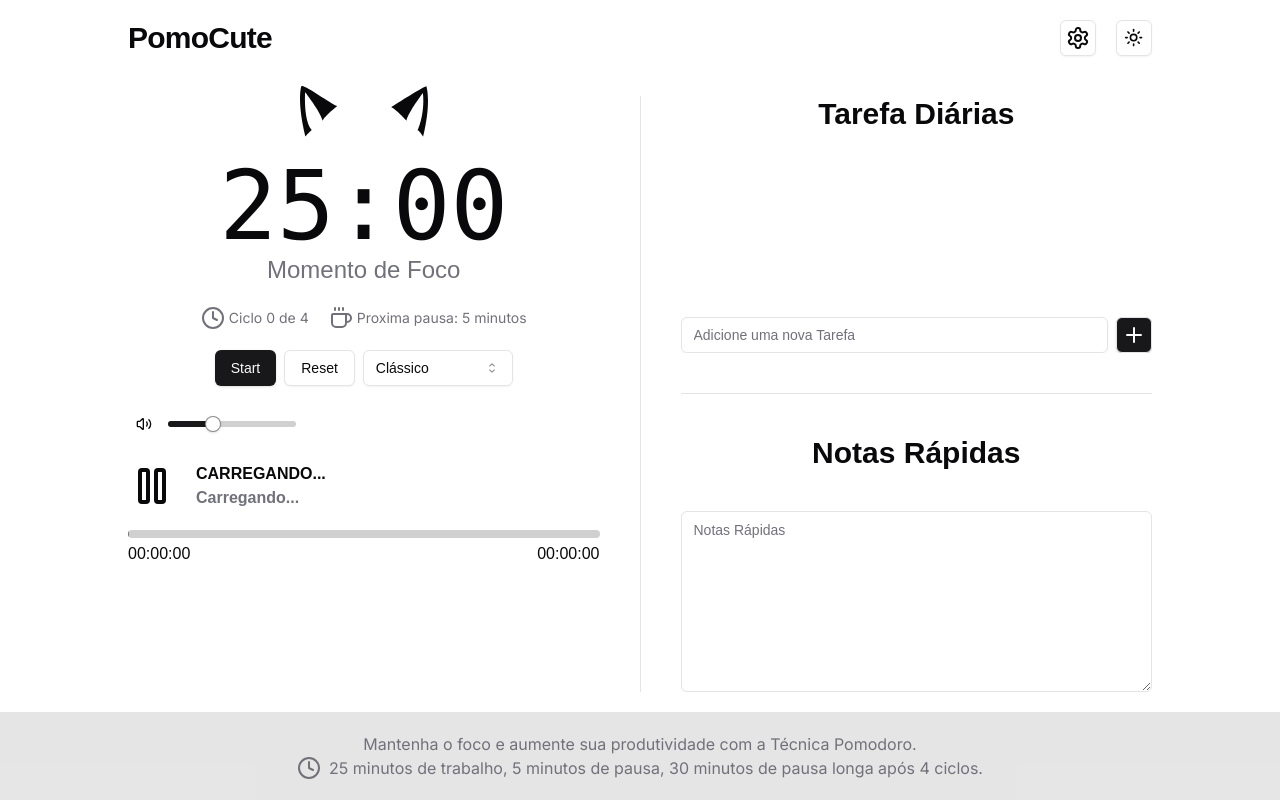
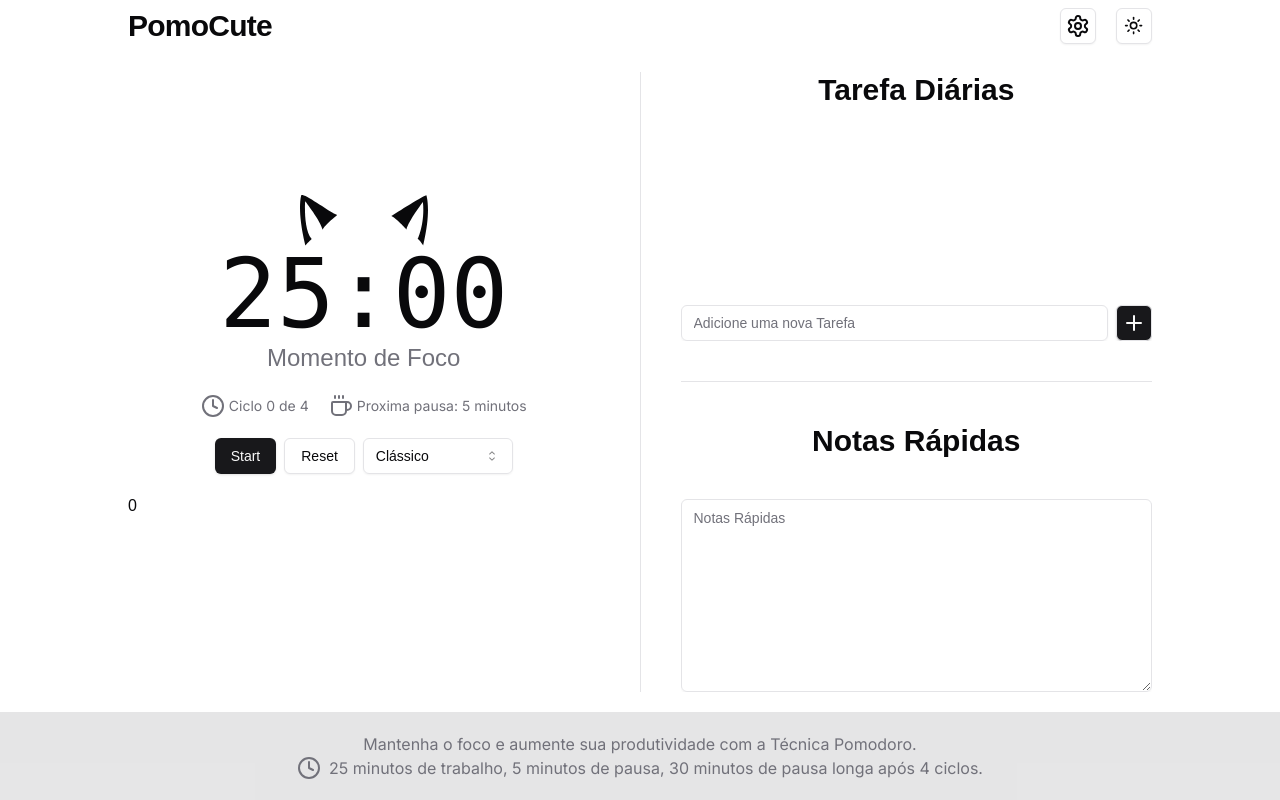
Before and after one commit to mxrqz/pomoCute, a Next.js app: page / in a window 1280 px wide. Built offline with nearby package versions, Linux system fonts and the light colour scheme; a web font is replaced by a local one.

Commit message:
bg music

```diff
--- a/src/app/page.tsx
+++ b/src/app/page.tsx
@@ -20,20 +20,22 @@ export default function Home() {
   const [type, setType] = useState<"Video" | "Playlist">()
   const [URL, setURL] = useState<string>()
   const [autoplay, setAutoplay] = useState<boolean>()
+  const [index, setIndex] = useState<number>()
 
   const handleSelectedTime = (selectedTime: { timer: number; break: number, cycles: number, longBreak: number }) => {
     setTimer(selectedTime)
   }
 
-  const handleSettings = (settings: { mediaType: "Video" | "Playlist", URL: string, autoplay: boolean }) => {
+  const handleSettings = (settings: { mediaType: "Video" | "Playlist", URL: string, autoplay: boolean, index: number }) => {
     setType(settings.mediaType)
     setURL(settings.URL)
     setAutoplay(settings.autoplay)
+    setIndex(settings.index)
   }
 
   return (
     <>
-      <nav className="flex items-center justify-between py-5 sm:px12 lg:px-32 2xl:px-64">
+      <nav className="flex items-center justify-between py-2 sm:px12 lg:px-32 2xl:px-64">
         <h2 className="text-3xl font-semibold tracking-tight">PomoCute</h2>
 
         <div className="inline-flex gap-5">
@@ -46,8 +48,8 @@ export default function Home() {
         <div className="w-full flex flex-col gap-5">
           <Pomodoro selectedTime={handleSelectedTime} />
 
-          {type && URL && autoplay && (
-            <YtIframe videoURL={URL} playlist={type === "Playlist"} autoplay={autoplay} index={0} />
+          {type && URL && autoplay && index && (
+            <YtIframe videoURL={URL} playlist={type === "Playlist"} autoplay={autoplay} index={index} />
           )}
         </div>
 
--- a/src/components/pomodoro.tsx
+++ b/src/components/pomodoro.tsx
@@ -1,7 +1,8 @@
 "use client"
 
 import { useEffect, useState } from "react"
-import { Rubik_Mono_One, Inter, Baloo_Paaji_2 } from "next/font/google"
+// import { Rubik_Mono_One, } from "next/font/google"
+import { Inter, Baloo_Paaji_2 } from "next/font/google"
 import { Clock, Coffee } from "lucide-react"
 
 import { Button } from "./ui/button"
@@ -126,7 +127,7 @@ export default function Pomodoro({ selectedTime }: Pomodoro) {
     return (
         <div className="flex justify-center 2xl:gap-10">
             <div className="flex flex-col gap-5 items-center relative h-fit">
-                <Ears className="w-32 2xl:w-96 h-fit fill-foreground" />
+                <Ears className="w-32 2xl:w-96 h-fit fill-foreground absolute top-0 -translate-y-full" />
 
                 <div className="flex flex-col gap-5 items-center">
                     <div className="flex flex-col items-center">
--- a/src/components/settings.tsx
+++ b/src/components/settings.tsx
@@ -10,7 +10,7 @@ import { useState, useEffect } from "react";
 // import { Checkbox } from "./ui/checkbox";
 
 interface SettingsProps {
-    settings: (settings: { mediaType: "Video" | "Playlist", URL: string, autoplay: boolean }) => void
+    settings: (settings: { mediaType: "Video" | "Playlist", URL: string, autoplay: boolean, index: number }) => void
 }
 
 export default function Settings({ settings }: SettingsProps) {
@@ -27,7 +27,7 @@ export default function Settings({ settings }: SettingsProps) {
             setIndex(0)
             setAutoplay(true)
 
-            settings({ mediaType: "Video", URL: "https://youtu.be/ryDEN4vzzGg", autoplay: true });
+            settings({ mediaType: "Video", URL: "https://youtu.be/ryDEN4vzzGg", autoplay: true, index: 0 });
             return
         }
 
@@ -37,13 +37,13 @@ export default function Settings({ settings }: SettingsProps) {
         setIndex(index)
         setAutoplay(autoplay)
 
-        settings({ mediaType: type, URL, autoplay });
+        settings({ mediaType: type, URL, autoplay, index });
     }, [settings]);
 
     const save = () => {
         if (!type || !URL || !autoplay) return
 
-        settings({ mediaType: type, URL, autoplay });
+        settings({ mediaType: type, URL, autoplay, index: 0 });
 
         const musicItems = { type, URL, autoplay, index };
         localStorage.setItem('music', JSON.stringify(musicItems));
--- a/src/components/ytIframe.tsx
+++ b/src/components/ytIframe.tsx
@@ -38,7 +38,9 @@ export default function YtIframe({ videoURL, playlist, autoplay, index }: YtIfra
 
         if (playlist && playlistMatch) {
             return playlistMatch[1];
-        } else if (!playlist && videoMatch) {
+        }
+
+        if (!playlist && videoMatch) {
             return videoMatch[1];
         }
 
@@ -119,7 +121,8 @@ export default function YtIframe({ videoURL, playlist, autoplay, index }: YtIfra
 
         const onPlayerStateChange = (event: any) => {
             if (event.data === (window as any).YT.PlayerState.PLAYING && playlist) {
-                // const currentPlaylistIndex = youtubePlayer.current.getPlaylistIndex();
+                const currentPlaylistIndex = youtubePlayer.current.getPlaylistIndex();
+                saveIndex(currentPlaylistIndex)
                 // indexChange(currentPlaylistIndex)
             }
 
@@ -157,12 +160,17 @@ export default function YtIframe({ videoURL, playlist, autoplay, index }: YtIfra
             }
         };
 
+        const saveIndex = (newIndex: number) => {
+            const musicItems = { type: playlist ? "Playlist" : "Video", URL: videoURL, autoplay, index: newIndex };
+            localStorage.setItem('music', JSON.stringify(musicItems));
+        }
+
         // return () => {
         //     if (youtubePlayer.current) {
         //         youtubePlayer.current.destroy();
         //     }
         // };
-    }, [autoplay, id, index, playlist, soundMuted, volume]);
+    }, [autoplay, id, index, playlist, soundMuted, videoURL, volume]);
 
     useEffect(() => {
         if (!youtubePlayer.current) return;
@@ -234,13 +242,13 @@ export default function YtIframe({ videoURL, playlist, autoplay, index }: YtIfra
                                 {/* <Music size={48} /> */}
 
                                 {isPaused ? (
-                                    <Play size={48} onClick={() => setIsPaused(false)} cursor={"pointer"} />
+                                    <Play size={48} onClick={() => setIsPaused(false)} cursor={"pointer"} className="shrink-0" />
                                 ) : (
-                                    <Pause size={48} onClick={() => setIsPaused(true)} cursor={"pointer"} />
+                                    <Pause size={48} onClick={() => setIsPaused(true)} cursor={"pointer"} className="shrink-0" />
                                 )}
 
                                 <div className="flex flex-col">
-                                    <span className="font-bold uppercase">{musicDetails.title}</span>
+                                    <span className="font-bold uppercase line-clamp-2">{musicDetails.title}</span>
                                     <span className="font-semibold text-muted-foreground">{musicDetails.author}</span>
                                 </div>
                             </div>
@@ -276,7 +284,7 @@ export default function YtIframe({ videoURL, playlist, autoplay, index }: YtIfra
                     )}
                 </div>
 
-                <div className="h-24 w-full" ref={playerRef} />
+                <div className="h-24 w-full hidden" ref={playerRef} />
             </div>
         </>
     )
```
